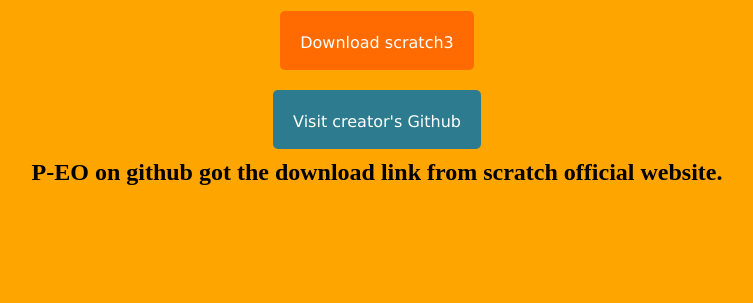
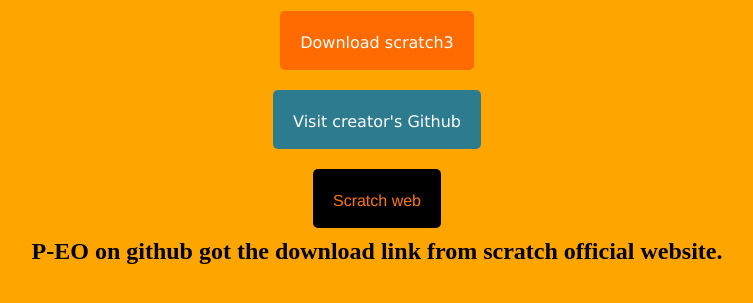
Before and after one commit to P-EO/Scratch-Downloader, a plain HTML site: page index.html in a window 1280 px wide. Shown: the part 79-382 px from the top of the page, without its empty margins (263-1016 px from the left). Drawn offline with Linux system fonts and the light colour scheme.

Commit message:
Update index.html

```diff
--- a/index.html
+++ b/index.html
@@ -63,6 +63,26 @@
    </tr>
  </table>
 </center>
+      <!--Button-->
+<center>
+ <table align="center" cellspacing="0" cellpadding="0" width="100%">
+   <tr>
+     <td align="center" style="padding: 10px;">
+       <table border="0" class="mobile-button" cellspacing="0" cellpadding="0">
+         <tr>
+           <td align="center" bgcolor="#000000" style="background-color: #000000; margin: auto; max-width: 600px; -webkit-border-radius: 5px; -moz-border-radius: 5px; border-radius: 5px; padding: 15px 20px; " width="100%">
+           <!--[if mso]>&nbsp;<![endif]-->
+               <a href="scratch.mit.edu" target="_blank" style="16px; font-family: Helvetica, Arial, sans-serif; color: #ff7600; font-weight:normal; text-align:center; background-color: #000000; text-decoration: none; border: none; -webkit-border-radius: 5px; -moz-border-radius: 5px; border-radius: 5px; display: inline-block;">
+                   <span style="font-size: 16px; font-family: Helvetica, Arial, sans-serif; color: #ff7600; font-weight:normal; line-height:1.5em; text-align:center;">Scratch web</span>
+             </a>
+           <!--[if mso]>&nbsp;<![endif]-->
+           </td>
+         </tr>
+       </table>
+     </td>
+   </tr>
+ </table>
+</center>
 
    P-EO on github got the download link from scratch official website.</h2> </center>
     <script src="script.js"></script>
```
